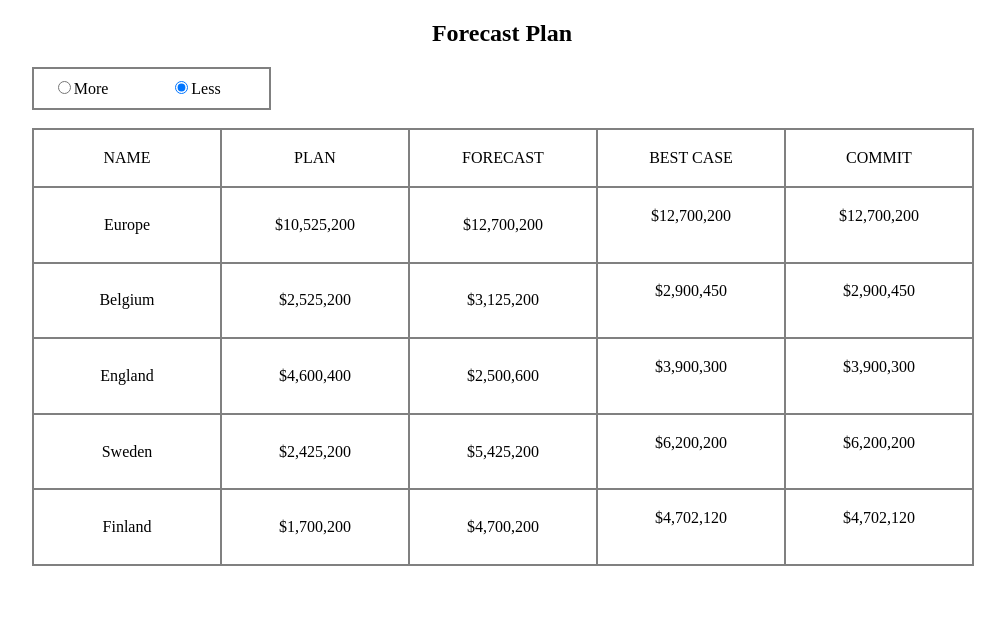
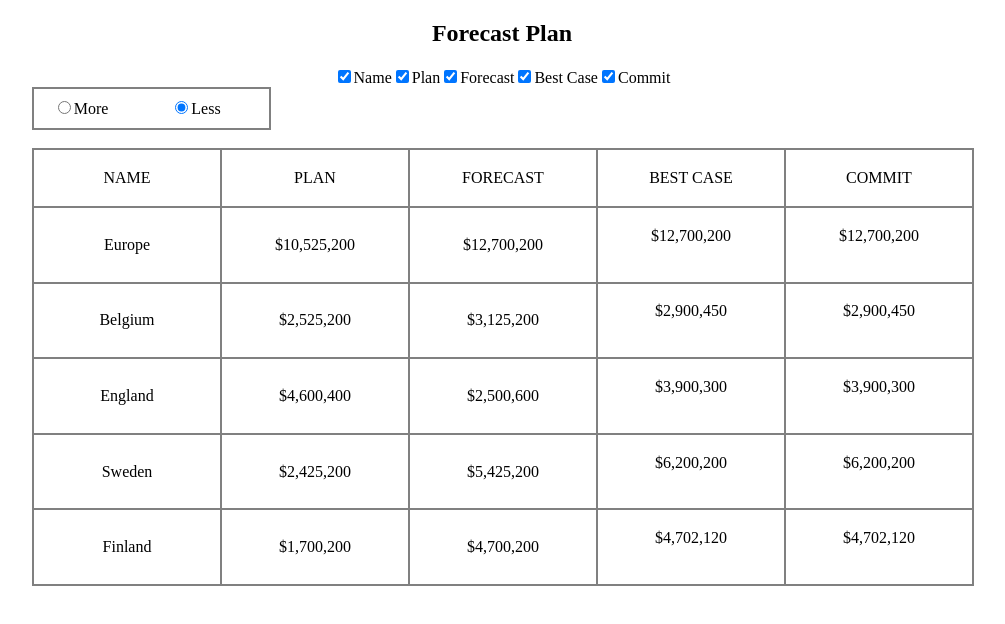
Before and after one commit to jkspam2004/jkspam2004.github.io, a plain HTML site: page aviso/index.html in a window 1280 px wide. Shown: the whole page, without its empty margins (138-1143 px from the left). Drawn offline with Linux system fonts and the light colour scheme.

Commit message:
hide specified columns

```diff
--- a/aviso/index.html
+++ b/aviso/index.html
@@ -10,6 +10,7 @@
     <div class="container">
         <h2>Forecast Plan</h2>
         <div class="header"></div>
+        <div id="view"></div>
         <div id="datagrid"></div>
         <div class="footer"></div>
 
--- a/aviso/static/css/styles.css
+++ b/aviso/static/css/styles.css
@@ -40,7 +40,7 @@ body {
         border: none;
     }
 
-    .detail2 {
+    .hide {
         display: none;
     }
     .detail {
--- a/aviso/static/js/app.js
+++ b/aviso/static/js/app.js
@@ -13,6 +13,9 @@
         let tableInfo = JSON.parse(getTableData.responseText);
         let tableHeader = tableInfo.tableHeader;
         let tableData = tableInfo.data;
+
+        let columnView = document.getElementById("view");
+        tableGen().addColumnView(columnView, tableHeader);
 
         let dataGrid = document.getElementById("datagrid");
         tableGen().addSelector(dataGrid);
--- a/aviso/static/js/table.js
+++ b/aviso/static/js/table.js
@@ -6,8 +6,48 @@ function tableGen() {
     function table() {
     }
 
+    table.prototype.addColumnView = function(view, tableHeader) {
+        let selector = document.createElement("div");
+        let len = tableHeader.length;
+        for (let i = 1; i <= len; i++) {
+            this.addCheckbox(i, "columnView", tableHeader[i - 1], view, true);
+        }
+    };
+
+    /* checkboxes to toggle hiding columns */
+    table.prototype.addCheckbox = function(num, name, value, parentNode, checked) {
+        let input = document.createElement("input");
+        let label = document.createElement("label");
+        input.type = "checkbox";
+        input.checked = checked ? "checked" : "";
+        input.dataset.col = num;
+        input.name = name;
+        value = value.toLowerCase();
+        value = value.replace(/(^|\s)[a-z]/g, function(f) {return f.toUpperCase();});
+        input.value = value;
+        label.textContent = value;
+
+        input.addEventListener("change", this.checkColumn);
+
+        parentNode.appendChild(input);
+        parentNode.appendChild(label);
+    };
+
+    /* toggle columns to hide */
+    table.prototype.checkColumn = function(e) {
+        const colNum = parseInt(e.target.dataset.col);
+        const columns = document.querySelectorAll(`div.tbody div.row div.col:nth-child(${colNum})`);
+        const header = document.querySelector(`div.thead div.row div.col:nth-child(${colNum})`);
+
+        columns.forEach((column) => {
+            e.target.checked ? column.classList.remove("hide") :  column.classList.add("hide");
+        });
+
+        e.target.checked ? header.classList.remove("hide") :  header.classList.add("hide");
+    }
+
     /* radio button selector */
-   table.prototype.addSelector = function(dataGrid) {
+    table.prototype.addSelector = function(dataGrid) {
         let selector = document.createElement("div");
         dataGrid.appendChild(selector);
         selector.classList.add("table");
@@ -53,8 +93,11 @@ function tableGen() {
         header.appendChild(row);
 
         for (let th = 0; th < tableHeader.length; th++) {
+            let dataCol = document.querySelector(`input[data-col="${th + 1}"]`);
             let column = document.createElement("div");
-            column.classList.add("col");
+
+            dataCol.checked ? column.classList.add("col") : column.classList.add("hide");
+
             row.appendChild(column);
             column.textContent = tableHeader[th];
         }
@@ -72,11 +115,16 @@ function tableGen() {
             tbody.appendChild(row);
             for (let c = 0; c < tableData[r].length; c++) {
                 let column = document.createElement("div");
-                column.classList.add("col");
+                let dataCol = document.querySelector(`input[data-col="${c + 1}"]`);
+
+                dataCol.checked ? column.classList.add("col") : column.classList.add("hide");
+
                 row.appendChild(column);
+
+                // hide the extra row by default
                 if (tableData[r][c] instanceof Array) {
+                    let hiddenColumn = document.createElement("div");
                     column.textContent = tableData[r][c][0];
-                    let hiddenColumn = document.createElement("div");
                     hiddenColumn.textContent = tableData[r][c][1];
                     hiddenColumn.classList.add("detail");
                     column.appendChild(hiddenColumn);
```
